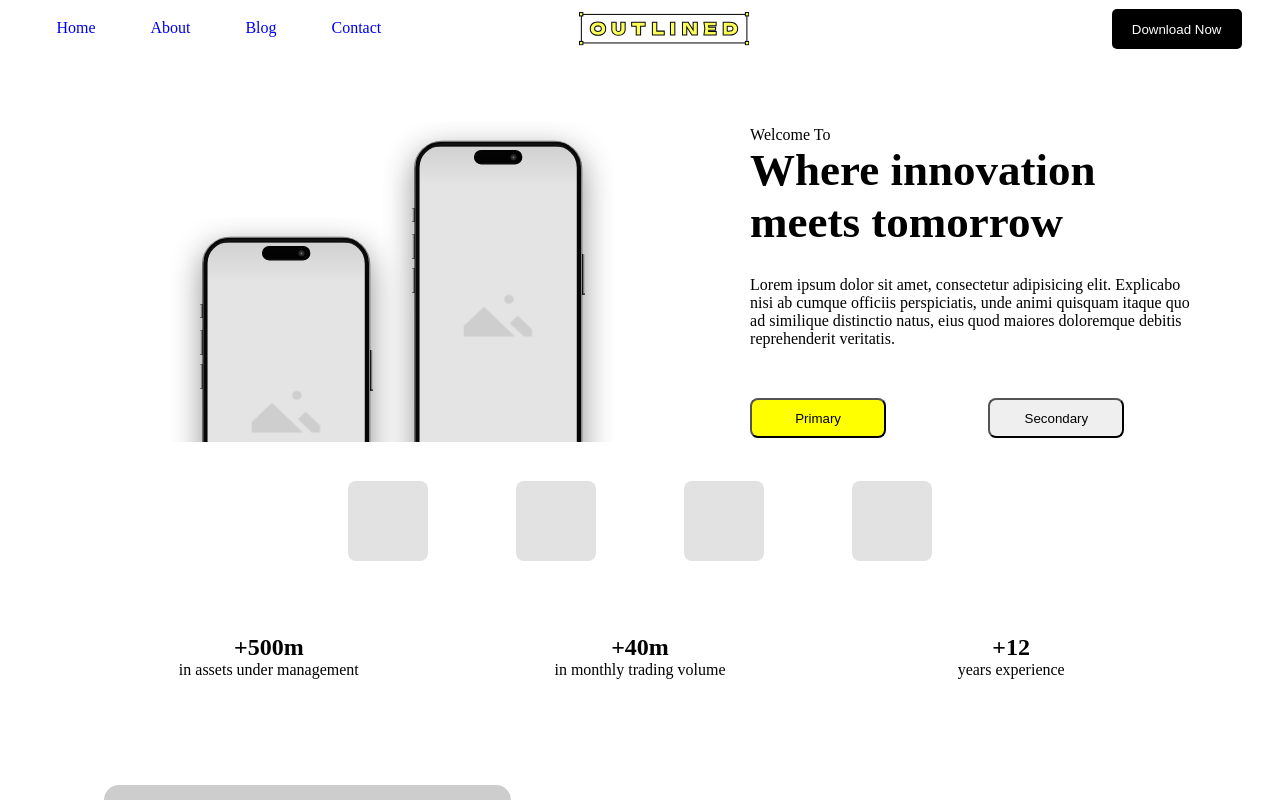
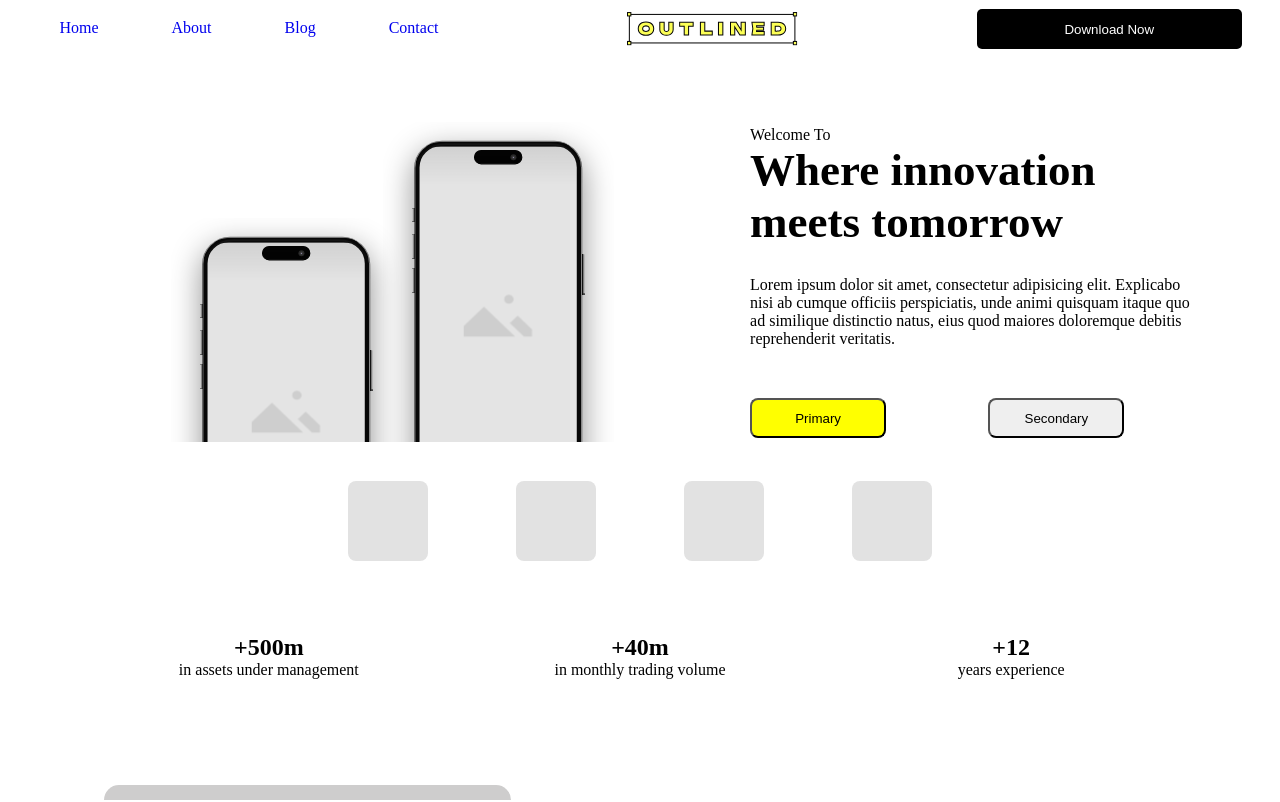
Before and after one commit to sahiba2503/NewFigma, a React (Vite) app: page / in a window 1280 px wide. Shown: the top 802 px of the page. Built offline with nearby package versions, Linux system fonts and the light colour scheme.

Commit message:
add button css and set css to  chenge text on mobilescreen

```diff
--- a/src/App.css
+++ b/src/App.css
@@ -34,7 +34,8 @@ nav{
    }
 
 nav .navList{
-     width: 30%;
+  /* border: 2px solid black; */
+     width: 35%;
 }
 nav ul{
      width: 90%;
@@ -81,21 +82,31 @@ nav button{
 display: none;
 }
 .logo-btn{
+
      width: 55%;
     display: flex;
    flex-direction: row;
    justify-content: space-between;
    align-items: center;
+   box-sizing: border-box;
+
 }
-/* ............... */
-.subscribe-btn{
-    width: 130px;
-    height: 40px;
-    background-color: black;
+.logo-btn .naveoutlinelogo{
+
+  width: 40%;
+
+
+}
+
+.logo-btn .subscribe-btn{
+   width: 40%;
+   background-color: black;
     color: white;
     border: none;
     border-radius: 5px;
 }
+/* ............... */
+
 
 .mobile-text{
     display: none;
@@ -1013,10 +1024,7 @@ width: 100%;
    .NaveBar{
     padding: 1rem;
    }
-  /* .subscribe-btn span{
-    background-color: black;
-    color:white;
-  } */
+
 
 }
 .contactHeading{
--- a/src/Navbar.jsx
+++ b/src/Navbar.jsx
@@ -24,7 +24,7 @@ function Navbar() {
       </div>
 
       <div className='logo-btn'>
-        <div>
+        <div className='naveoutlinelogo'>
           <img src={logo} alt="logo" className='rectangularLogo' />
           <img src={square} alt="logo" className='squareLogo' />
         </div>
```
